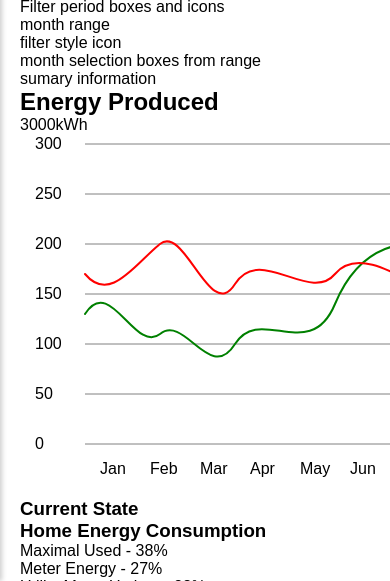
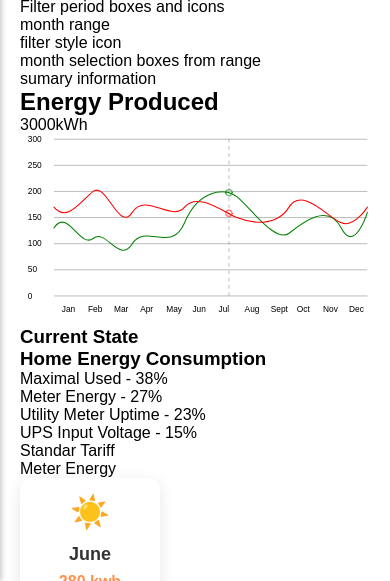
Before and after one commit to vardaasen/Team2Oblig1, a plain HTML site: page index.html in a window 390 px wide. Shown: the part 263-844 px from the top of the page. Drawn offline with Linux system fonts and the light colour scheme.

Commit message:
Made SVG responsive

```diff
--- a/index.html
+++ b/index.html
@@ -83,7 +83,7 @@
                     <h1>Energy Produced</h1>
                     <p>3000kWh</p>
                 </span>
-                <svg height="360" width="670" xmlns="http://www.w3.org/2000/svg">
+                <svg viewBox="0 0 670 360" xmlns="http://www.w3.org/2000/svg">
                     <line x1="65" y1="10" x2="665" y2="10" style="stroke: grey" />
                     <line x1="65" y1="60" x2="665" y2="60" style="stroke: grey" />
                     <line x1="65" y1="110" x2="665" y2="110" style="stroke: grey" />
--- a/styles.css
+++ b/styles.css
@@ -132,6 +132,12 @@ main {
     margin: 0;
 }
 
+svg {
+    width: 100%;
+    max-width: 670px;
+    height: auto;
+}
+
 @media print {
     nav, main header {
         display: none;
```
